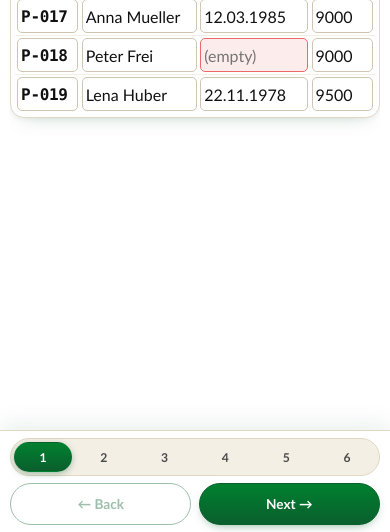
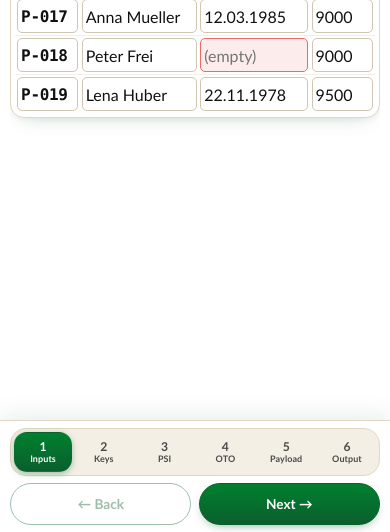
Before and after one commit to Piberg24/private-fuzzy-left-join-sim, a plain HTML site: page index.html in a window 390 px wide. Shown: the part 312-844 px from the top of the page. Drawn offline with Linux system fonts and the light colour scheme.

Commit message:
Show a short step name under each number in the mobile dock
Inputs, Keys, PSI, OTO, Payload, Output under 1-6, so phone users see what
each step is without opening it. Cache-busting query strings bumped to v=7.

Co-Authored-By: Claude Opus 5.5 <noreply@anthropic.com>

```diff
--- a/app.js
+++ b/app.js
@@ -1062,6 +1062,8 @@ function render(direction) {
   // 1b. Mobile bottom dock step pills (1..6)
   const mobileSteps = document.getElementById('mobile-steps');
   if (mobileSteps) {
+    // Short labels that fit under the number on a 320 px phone.
+    const MOBILE_LABELS = ['Inputs', 'Keys', 'PSI', 'OTO', 'Payload', 'Output'];
     mobileSteps.innerHTML = STEP_META.map((s) => {
       let cls = 'mobile-step-btn';
       if (s.num === state.step) cls += ' is-current';
@@ -1069,7 +1071,7 @@ function render(direction) {
       const currentAttr = s.num === state.step ? ' aria-current="step"' : '';
       return `
         <li>
-          <button type="button" class="${cls}" data-step="${s.num}" aria-label="Step ${s.num}: ${escapeHtml(s.short)}"${currentAttr}>${s.num}</button>
+          <button type="button" class="${cls}" data-step="${s.num}" aria-label="Step ${s.num}: ${escapeHtml(s.short)}"${currentAttr}><span class="mobile-step-num">${s.num}</span><span class="mobile-step-label" aria-hidden="true">${MOBILE_LABELS[s.num - 1]}</span></button>
         </li>`;
     }).join('');
   }
--- a/index.html
+++ b/index.html
@@ -4,8 +4,8 @@
   <meta charset="UTF-8">
   <meta name="viewport" content="width=device-width, initial-scale=1.0">
   <title>Private Fuzzy Left Join, Simulator</title>
-  <link rel="icon" href="hsg-mark.png?v=6" type="image/png">
-  <link rel="stylesheet" href="style.css?v=6">
+  <link rel="icon" href="hsg-mark.png?v=7" type="image/png">
+  <link rel="stylesheet" href="style.css?v=7">
 </head>
 <body>
   <div class="page-shell">
@@ -132,6 +132,6 @@
     </div>
   </nav>
 
-  <script src="app.js?v=6"></script>
+  <script src="app.js?v=7"></script>
 </body>
 </html>
--- a/style.css
+++ b/style.css
@@ -1614,3 +1614,36 @@ tr.is-extra-row td {
     min-width: 6.5rem;
   }
 }
+
+/* Phones: every dock button shows its number and a short step name */
+@media (max-width: 768px) {
+  .mobile-steps {
+    border-radius: 16px;
+  }
+
+  .mobile-step-btn {
+    height: auto;
+    min-height: 40px;
+    padding: 0.2rem 0.1rem;
+    border-radius: 13px;
+    flex-direction: column;
+    gap: 0.05rem;
+    line-height: 1.05;
+  }
+
+  .mobile-step-num {
+    font-size: 0.84rem;
+    font-weight: 700;
+  }
+
+  .mobile-step-label {
+    font-size: 0.62rem;
+    font-weight: 600;
+    white-space: nowrap;
+    letter-spacing: 0.01em;
+  }
+
+  .page-shell {
+    padding-bottom: calc(134px + env(safe-area-inset-bottom, 0px));
+  }
+}
```
